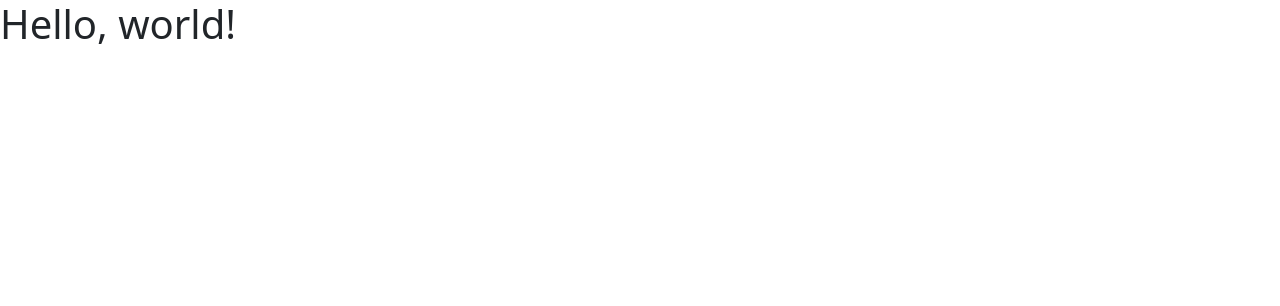
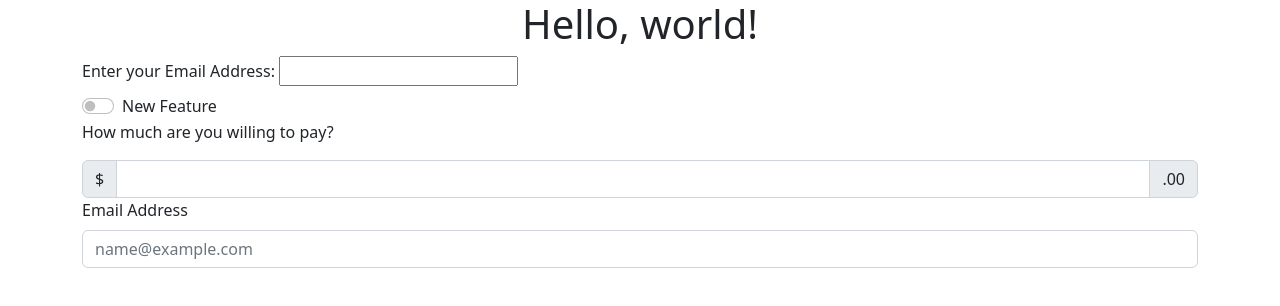
Before and after one commit to sole2py/meta_backend, a plain HTML site: page personal/proj1/index.html in a window 1280 px wide. Drawn offline with nearby package versions, Linux system fonts and the light colour scheme.

Commit message:
none: experiment with boodstrap

```diff
--- a/personal/proj1/index.html
+++ b/personal/proj1/index.html
@@ -1,16 +1,39 @@
 <!doctype html>
 <html lang="en">
-  <head>
+<head>
     <meta charset="utf-8">
-    <meta name="viewport" content="width=device-width, initial-scale=1">
+    <meta content="width=device-width, initial-scale=1" name="viewport">
     <title>Bootstrap demo</title>
-    <link href="https://cdn.jsdelivr.net/npm/bootstrap@5.2.1/dist/css/bootstrap.min.css" rel="stylesheet" integrity="sha384-iYQeCzEYFbKjA/T2uDLTpkwGzCiq6soy8tYaI1GyVh/UjpbCx/TYkiZhlZB6+fzT" crossorigin="anonymous">
-  </head>
-  <body>
-  <script src="https://cdn.jsdelivr.net/npm/bootstrap@5.2.1/dist/js/bootstrap.bundle.min.js" integrity="sha384-u1OknCvxWvY5kfmNBILK2hRnQC3Pr17a+RTT6rIHI7NnikvbZlHgTPOOmMi466C8" crossorigin="anonymous"></script>
-  <div class="container">
+    <link crossorigin="anonymous" href="https://cdn.jsdelivr.net/npm/bootstrap@5.2.1/dist/css/bootstrap.min.css"
+          integrity="sha384-iYQeCzEYFbKjA/T2uDLTpkwGzCiq6soy8tYaI1GyVh/UjpbCx/TYkiZhlZB6+fzT" rel="stylesheet">
+</head>
+<body>
+<script crossorigin="anonymous"
+        integrity="sha384-u1OknCvxWvY5kfmNBILK2hRnQC3Pr17a+RTT6rIHI7NnikvbZlHgTPOOmMi466C8"
+        src="https://cdn.jsdelivr.net/npm/bootstrap@5.2.1/dist/js/bootstrap.bundle.min.js"></script>
+<div class="container">
+    <div class="text-center">
+        <h1>Hello, world!</h1>
+    </div>
+    Enter your Email Address:
+    <input class="form-label" type="email">
 
+    <div class="form-check form-switch">
+        <input class="form-check-input" type="checkbox"> New Feature
     </div>
-    <h1>Hello, world!</h1>
-  </body>
+    <div>
+        <p> How much are you willing to pay?</p>
+    </div>
+    <div class="input-group">
+        <span class="input-group-text">$</span>
+        <input type="text" class="form-control">
+        <span class="input-group-text">.00</span>
+    </div>
+
+    <div class="mb-3">
+        <label for="addressInput" class="form-label">Email Address</label>
+        <input type="email" class="form-control" id="addressInput" placeholder="name@example.com">
+    </div>
+</div>
+</body>
 </html>
```
